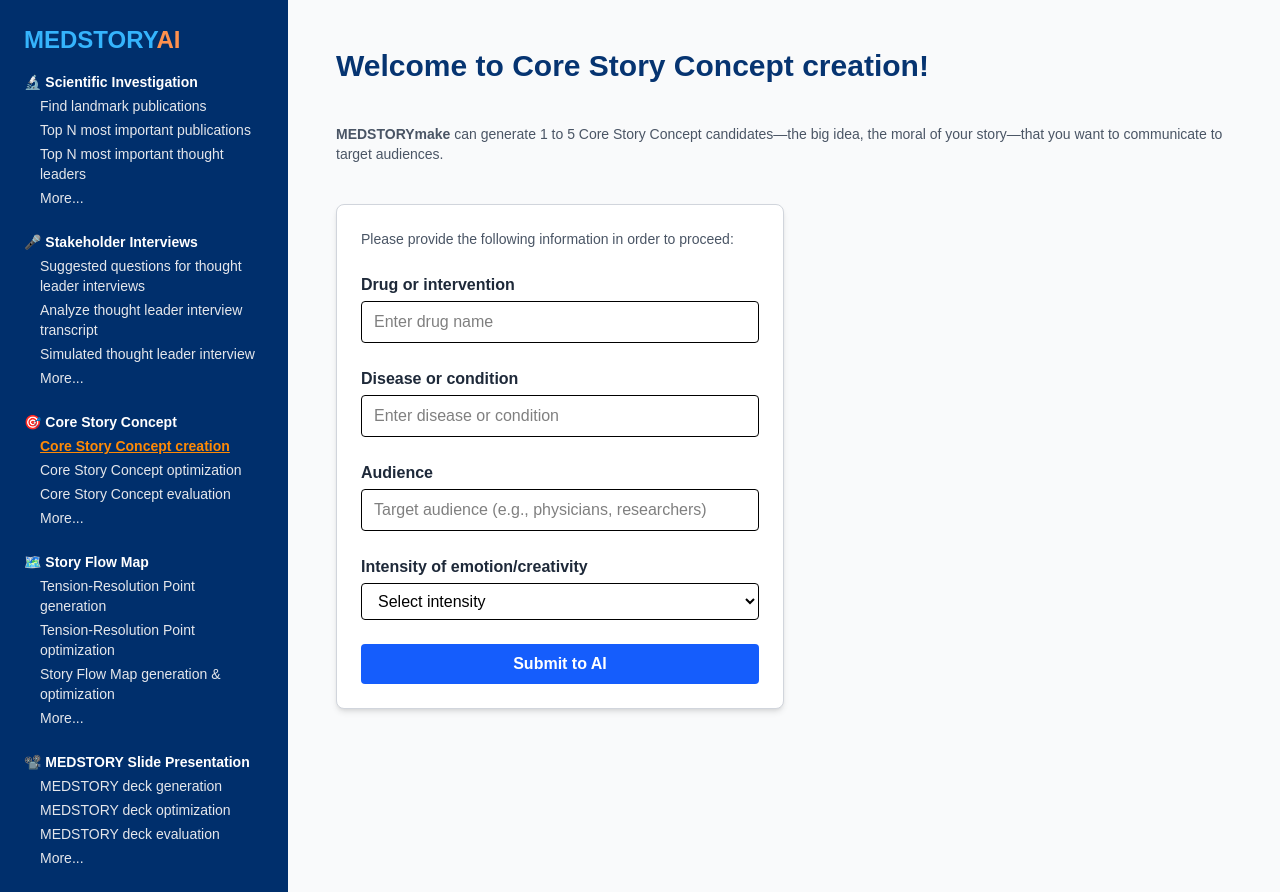
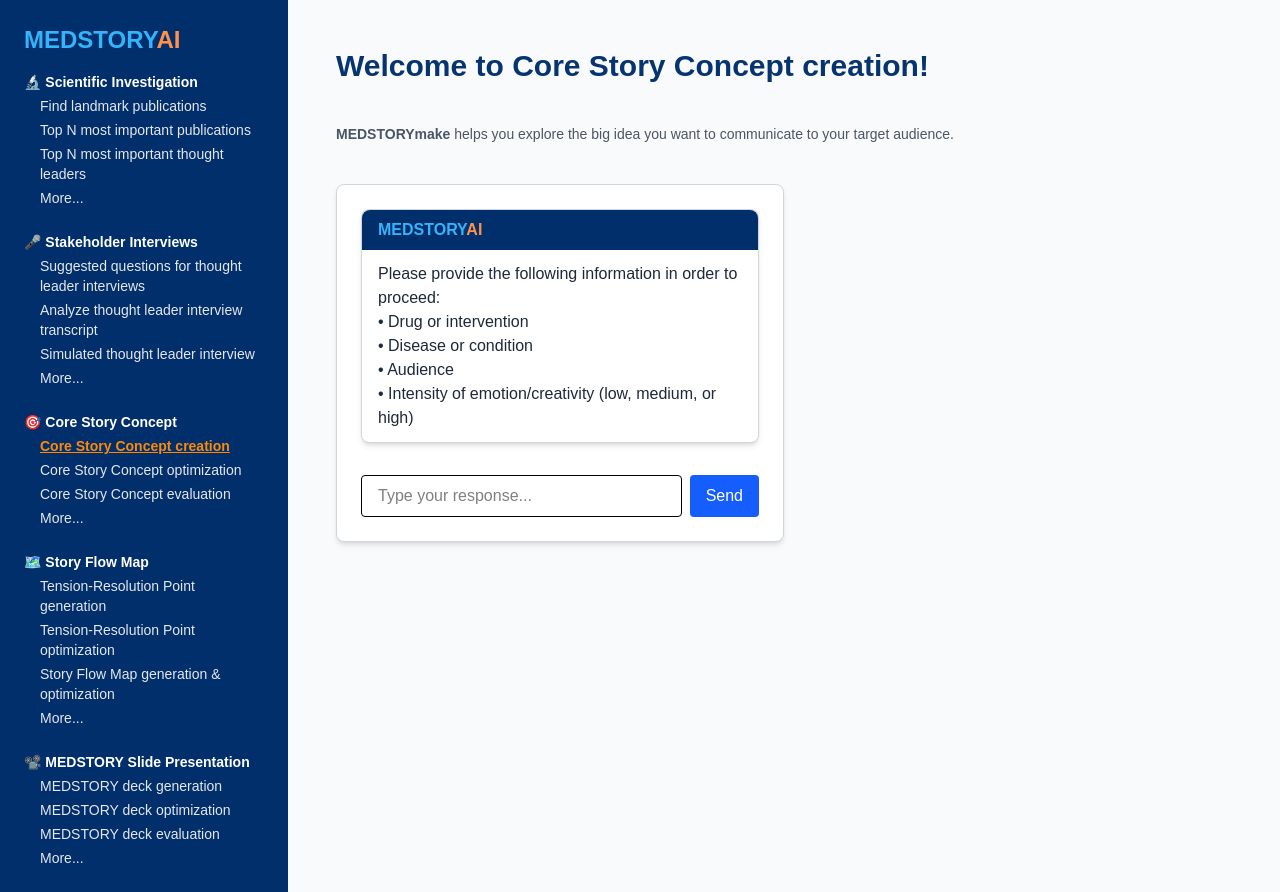
Before and after one commit to jaburnell920/medstory-ai, a Next.js app: page /dashboard in a window 1280 px wide. Built offline with nearby package versions, Linux system fonts and the light colour scheme.

Commit message:
dashboard updates

```diff
--- a/src/app/dashboard/page.tsx
+++ b/src/app/dashboard/page.tsx
@@ -1,4 +1,3 @@
-// src/app/dashboard/page.tsx
 'use client';
 
 import { useState } from 'react';
@@ -16,7 +15,7 @@ export default function Dashboard() {
       const res = await fetch('/api/save-result', {
         method: 'POST',
         headers: { 'Content-Type': 'application/json' },
-        body: JSON.stringify({ result }),
+        body: JSON.stringify({ result: messages.map((m) => m.content).join('\n') }),
       });
 
       if (res.ok) {
@@ -30,44 +29,80 @@ export default function Dashboard() {
     }
   };
 
-  const [form, setForm] = useState({
-    drug: '',
-    disease: '',
-    audience: '',
-    intensity: '',
-  });
-
+  const [messages, setMessages] = useState([
+    {
+      role: 'assistant',
+      content: `Please provide the following information in order to proceed:\n• Drug or intervention\n• Disease or condition\n• Audience\n• Intensity of emotion/creativity (low, medium, or high)`,
+    },
+  ]);
+  const [input, setInput] = useState('');
+  const [loading, setLoading] = useState(false);
+  const [step, setStep] = useState<'gathering-info' | 'asking-count' | 'showing-result'>(
+    'gathering-info'
+  );
+  const [userContext, setUserContext] = useState('');
   const [result, setResult] = useState('');
-  const [loading, setLoading] = useState(false);
-
-  const handleChange = (e: React.ChangeEvent<HTMLInputElement | HTMLSelectElement>) => {
-    const { name, value } = e.target;
-    setForm((prev) => ({ ...prev, [name]: value }));
-  };
 
   const handleSubmit = async (e: React.FormEvent) => {
     e.preventDefault();
+    if (!input.trim()) return;
     setLoading(true);
-    setResult('');
+
+    const userMessage = { role: 'user', content: input };
+    const updatedMessages = [...messages, userMessage];
+    setMessages(updatedMessages);
+    setInput('');
 
     try {
-      const response = await fetch('/api/openai', {
+      if (step === 'gathering-info') {
+        setUserContext(input);
+        setMessages([
+          ...updatedMessages,
+          {
+            role: 'assistant',
+            content: `Great. Thank you for providing that info.\nHow many Core Story Concept Candidates would you like me to generate?`,
+          },
+        ]);
+        setStep('asking-count');
+      } else if (step === 'asking-count') {
+        setMessages([
+          ...updatedMessages,
+          {
+            role: 'assistant',
+            content: `Ok, here we go...`,
+          },
+        ]);
+
+        // Call OpenAI with combined context
+        const res = await fetch('/api/openai', {
           method: 'POST',
-        headers: {
-          'Content-Type': 'application/json',
+          headers: { 'Content-Type': 'application/json' },
+          body: JSON.stringify({
+            messages: [
+              {
+                role: 'system',
+                content: `You're an expert medical strategist helping generate core story concept candidates.`,
               },
-        body: JSON.stringify(form),
+              {
+                role: 'user',
+                content: `Here is the context:\n${userContext}\nGenerate ${input} core story concept candidates.`,
+              },
+            ],
+          }),
         });
 
-      const data = await response.json();
+        const data = await res.json();
         setResult(data.result);
+        setStep('showing-result');
+      }
     } catch (err) {
-      setResult('Something went wrong.');
+      toast.error('Something went wrong.');
       console.error(err);
     } finally {
       setLoading(false);
     }
   };
+
   const linkClass =
     'text-gray-200 hover:text-orange-300 hover:underline transition-all duration-200';
   const selectedLinkClass = 'text-orange-400 underline font-semibold';
@@ -80,9 +115,7 @@ export default function Dashboard() {
           <span style={{ color: '#35b4fc' }}>MEDSTORY</span>
           <span style={{ color: '#ff914d' }}>AI</span>
         </h2>
-
         <nav className="flex flex-col space-y-6 text-sm">
-          {/* Section: Scientific Investigation */}
           <div>
             <p className="font-bold text-white mb-1">🔬 Scientific Investigation</p>
             <ul className="ml-4 space-y-1 text-gray-200">
@@ -111,8 +144,6 @@ export default function Dashboard() {
               </li>
             </ul>
           </div>
-
-          {/* Section: Stakeholder Interviews */}
           <div>
             <p className="font-bold text-white mb-1">🎤 Stakeholder Interviews</p>
             <ul className="ml-4 space-y-1 text-gray-200">
@@ -141,8 +172,6 @@ export default function Dashboard() {
               </li>
             </ul>
           </div>
-
-          {/* Section: Core Story Concept */}
           <div>
             <p className="font-bold text-white mb-1">🎯 Core Story Concept</p>
             <ul className="ml-4 space-y-1 text-gray-200">
@@ -174,8 +203,6 @@ export default function Dashboard() {
               </li>
             </ul>
           </div>
-
-          {/* Section: Story Flow Map */}
           <div>
             <p className="font-bold text-white mb-1">🗺️ Story Flow Map</p>
             <ul className="ml-4 space-y-1 text-gray-200">
@@ -204,8 +231,6 @@ export default function Dashboard() {
               </li>
             </ul>
           </div>
-
-          {/* Section: Slide Presentation */}
           <div>
             <p className="font-bold text-white mb-1">📽️ MEDSTORY Slide Presentation</p>
             <ul className="ml-4 space-y-1 text-gray-200">
@@ -243,106 +268,89 @@ export default function Dashboard() {
           Welcome to Core Story Concept creation!
         </h1>
         <p className="text-sm text-gray-600 mb-10">
-          <strong>MEDSTORYmake</strong> can generate 1 to 5 Core Story Concept candidates—the big
-          idea, the moral of your story—that you want to communicate to target audiences.
+          <strong>MEDSTORYmake</strong> helps you explore the big idea you want to communicate to
+          your target audience.
         </p>
 
         <div className="flex flex-col lg:flex-row gap-12">
-          {/* Left Column: Form */}
-          <form
-            onSubmit={handleSubmit}
-            className="bg-white border border-gray-300 shadow-md rounded-lg p-6 space-y-6 w-full lg:w-1/2"
-          >
-            <p className="text-sm text-gray-600">
-              Please provide the following information in order to proceed:
-            </p>
-            <div>
-              <label className="block font-bold mb-1 text-gray-800">Drug or intervention</label>
+          {/* Chat Section */}
+          <div className="bg-white border border-gray-300 shadow-md rounded-lg p-6 w-full lg:w-1/2 space-y-4">
+            <div className="space-y-4">
+              {messages.map((m, i) => (
+                <div key={i} className="w-full max-w-full">
+                  {m.role === 'assistant' ? (
+                    <div className="bg-white rounded-lg border border-gray-300 shadow-md w-full">
+                      <div className="bg-[#002F6C] text-white font-bold rounded-t-lg px-4 py-2">
+                        <span className="text-[#35b4fc]">MEDSTORY</span>
+                        <span className="text-[#ff914d]">AI</span>
+                      </div>
+                      <div className="px-4 py-3 text-gray-800 whitespace-pre-wrap">{m.content}</div>
+                    </div>
+                  ) : (
+                    <div className="bg-gray-200 text-black rounded-lg px-4 py-3 self-end w-fit max-w-[90%] ml-auto">
+                      <div className="text-sm font-semibold text-gray-700 mb-1">You</div>
+                      <div className="whitespace-pre-wrap">{m.content}</div>
+                    </div>
+                  )}
+                </div>
+              ))}
+            </div>
+
+            <form onSubmit={handleSubmit} className="flex space-x-2 pt-4">
               <input
                 type="text"
-                name="drug"
-                value={form.drug}
-                onChange={handleChange}
-                className="border rounded w-full px-3 py-2 text-black"
-                placeholder="Enter drug name"
+                className="flex-1 border rounded px-4 py-2 text-black"
+                value={input}
+                onChange={(e) => setInput(e.target.value)}
+                placeholder="Type your response..."
               />
-            </div>
-
-            <div>
-              <label className="block font-bold mb-1 text-gray-800">Disease or condition</label>
-              <input
-                type="text"
-                name="disease"
-                value={form.disease}
-                onChange={handleChange}
-                className="border rounded w-full px-3 py-2 text-black"
-                placeholder="Enter disease or condition"
-              />
-            </div>
-
-            <div>
-              <label className="block font-bold mb-1 text-gray-800">Audience</label>
-              <input
-                type="text"
-                name="audience"
-                value={form.audience}
-                onChange={handleChange}
-                className="border rounded w-full px-3 py-2 text-black"
-                placeholder="Target audience (e.g., physicians, researchers)"
-              />
-            </div>
-
-            <div>
-              <label className="block font-bold mb-1 text-gray-800">
-                Intensity of emotion/creativity
-              </label>
-              <select
-                name="intensity"
-                value={form.intensity}
-                onChange={handleChange}
-                className="border rounded w-full px-3 py-2 text-black"
-              >
-                <option value="">Select intensity</option>
-                <option value="low">Low</option>
-                <option value="moderate">Moderate</option>
-                <option value="high">High</option>
-              </select>
-            </div>
-
               <button
                 type="submit"
-              className="bg-blue-600 text-white font-semibold py-2 px-4 rounded hover:bg-blue-700 w-full"
+                className="bg-blue-600 text-white px-4 py-2 rounded hover:bg-blue-700"
+                disabled={loading}
               >
-              Submit to AI
+                {loading ? '...' : 'Send'}
               </button>
             </form>
+          </div>
 
           {/* Right Column: Result */}
           <div className="flex-1 space-y-6">
-            {loading && <p className="text-gray-500">Generating core story...</p>}
-
-            {result && (
+            {step === 'showing-result' && (
               <div className="bg-white border border-gray-300 p-6 rounded-lg shadow-md space-y-6">
-                <h2 className="text-xl font-bold text-blue-900">Core Story Concept Candidate</h2>
+                <h2 className="text-xl font-bold text-blue-900">Core Story Concept Candidates</h2>
                 {result.split('\n\n').map((block, i) => (
                   <div key={i} className="bg-blue-50 p-4 rounded-lg border border-blue-200">
                     <p className="text-gray-800 whitespace-pre-wrap">{block}</p>
                   </div>
                 ))}
-                <div className="flex justify-end space-x-4 mt-4">
+                <div className="flex justify-end">
                   <button
                     className="px-4 py-2 border border-blue-600 text-blue-600 font-semibold rounded hover:bg-blue-50 transition"
                     onClick={saveResult}
                   >
                     Save
                   </button>
-                  <button className="px-4 py-2 border border-blue-600 text-blue-600 font-semibold rounded hover:bg-blue-50 transition">
-                    View Next Core Story Concept
-                  </button>
                 </div>
               </div>
             )}
           </div>
+
+          {/* Save Option */}
+          {/* <div className="flex-1 space-y-6">
+            <div className="bg-white border border-gray-300 p-6 rounded-lg shadow-md space-y-6">
+              <h2 className="text-xl font-bold text-blue-900">Chat Summary</h2>
+              <p className="text-gray-600 text-sm">
+                This summary will represent the current conversation. Click below to save.
+              </p>
+              <button
+                className="px-4 py-2 border border-blue-600 text-blue-600 font-semibold rounded hover:bg-blue-50 transition"
+                onClick={saveResult}
+              >
+                Save
+              </button>
+            </div>
+          </div> */}
         </div>
       </main>
     </div>
```
Lines whose indentation alone changed are shown as unchanged.
